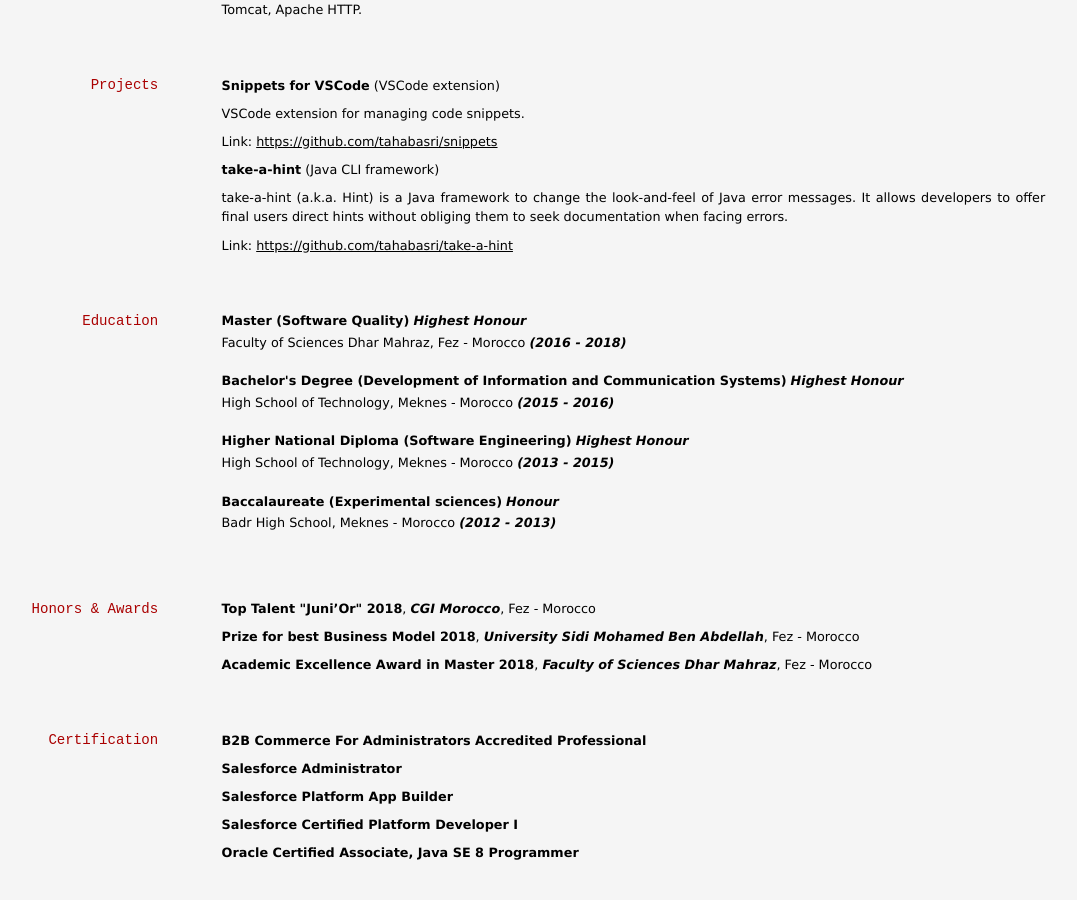
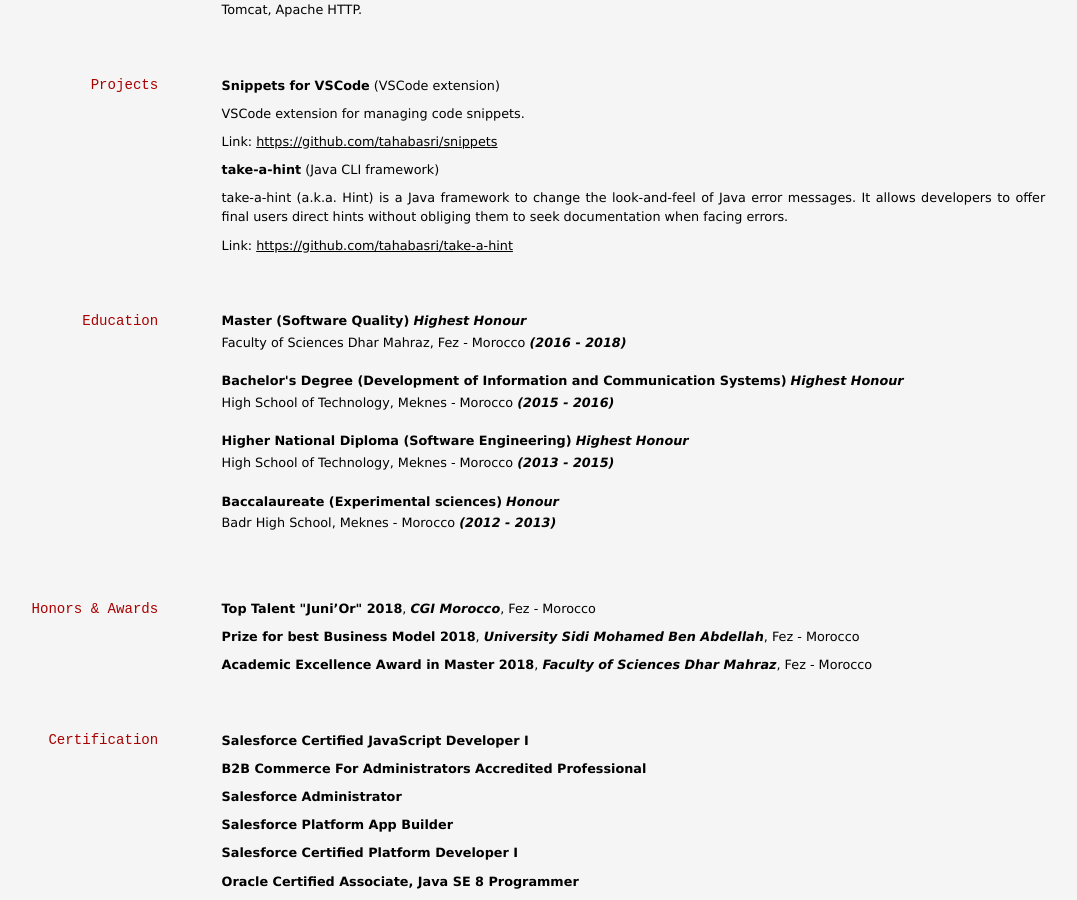
Before and after one commit to tahabasri/portfolio, a Jekyll site: the page built from resume/index.md, in a window 1280 px wide and 900 px high, scrolled down 734 px. Shown: the whole window, without its empty margins (108-1185 px from the left). Built offline with Jekyll 4.4.1, drawn with Linux system fonts in a browser that asks for light colours; before the commit the page ends 1606 px from its top, so only the background shows below that.

Commit message:
Add JS certification

```diff
--- a/resume/index.md
+++ b/resume/index.md
@@ -163,6 +163,7 @@
 <h2 lang="en">Certification</h2>
 <h2 lang="fr">Certification</h2>
 
+<p><strong>Salesforce Certified JavaScript Developer I</strong></p>
 <p><strong>B2B Commerce For Administrators Accredited Professional</strong></p>
 <p><strong>Salesforce Administrator</strong></p>
 <p><strong>Salesforce Platform App Builder</strong></p>
```
